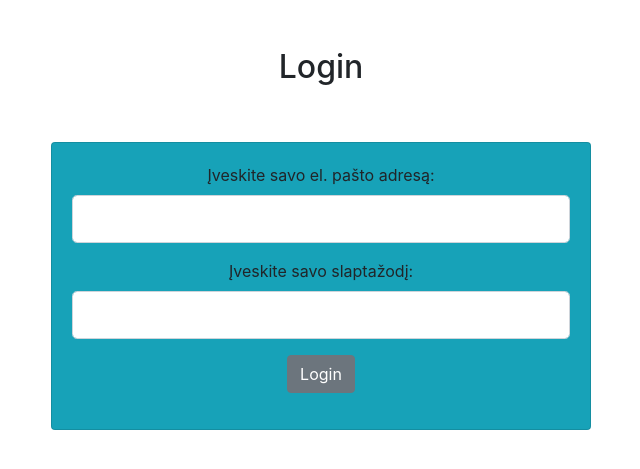
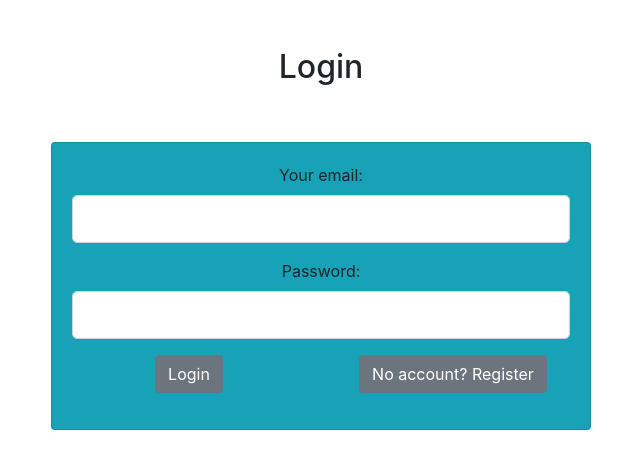
Before and after one commit to onutebaltrunaite/SPORT-CLUB, a PHP site: page /login in a window 1280 px wide. Shown: the part 56-525 px from the top of the page, without its empty margins (319-959 px from the left). Run offline with PHP 8.4, Linux system fonts and the light colour scheme; data that the repository does not hold is empty.

Commit message:
changed to eng and added error views

```diff
--- a/view/login.php
+++ b/view/login.php
@@ -4,15 +4,22 @@
         <div class="card card-body bg-info mt-5">
             <form action="" method="post">
                 <div class="form-group">
-                    <label for="email">Įveskite savo el. pašto adresą:</label>
-                    <input type="text" name="email" id="email" class="form-control form-control-lg" value="">
+                    <label for="email">Your email:</label>
+                    <input type="text" name="email" id="email" class="<?php echo (!empty($errors['emailErr'])) ? 'is-invalid' : ''; ?> form-control form-control-lg" value="">
+                    <span class='invalid-feedback'><?php echo $errors['emailErr'] ?></span>
                 </div>
                 <div class="form-group">
-                    <label for="password">Įveskite savo slaptažodį:</label>
-                    <input type="password" name="password" id="password" class="form-control form-control-lg" value="">
+                    <label for="password">Password:</label>
+                    <input type="password" name="password" id="password" class="<?php echo (!empty($errors['passwordErr'])) ? 'is-invalid' : ''; ?> form-control form-control-lg" value="">
+                    <span class='invalid-feedback'><?php echo $errors['passwordErr'] ?></span>
                 </div>
-                <div class="form-group">
-                    <button type="submit" class="btn btn-secondary">Login</button>
+                <div class="form-group row">
+                    <div class="col">
+                        <button type="submit" class="btn btn-secondary">Login</button>
+                    </div>
+                    <div class="col">
+                        <a href="/register" class='btn btn-secondary'>No account? Register</a>
+                    </div>
                 </div>
             </form>
         </div>
```
